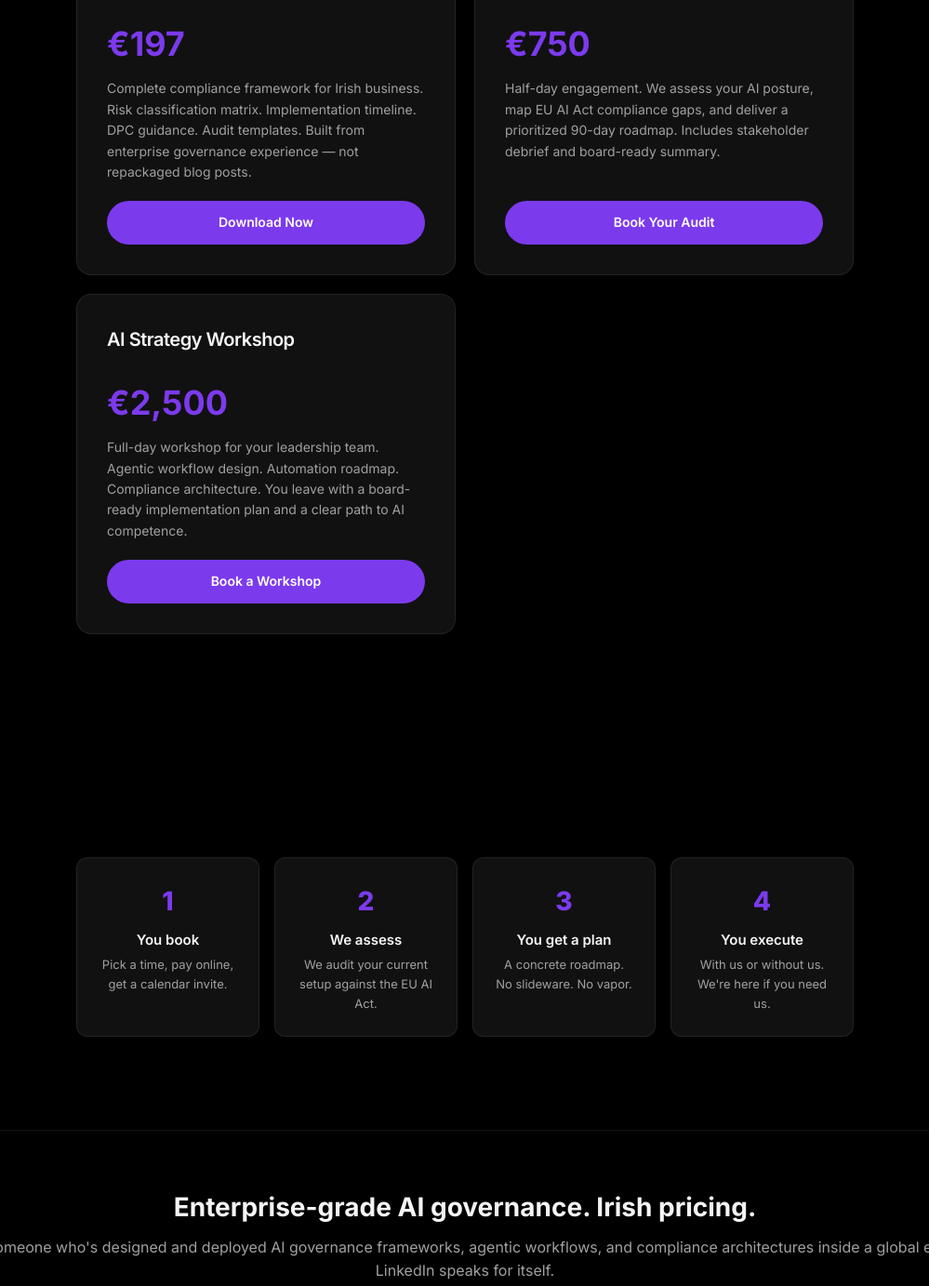
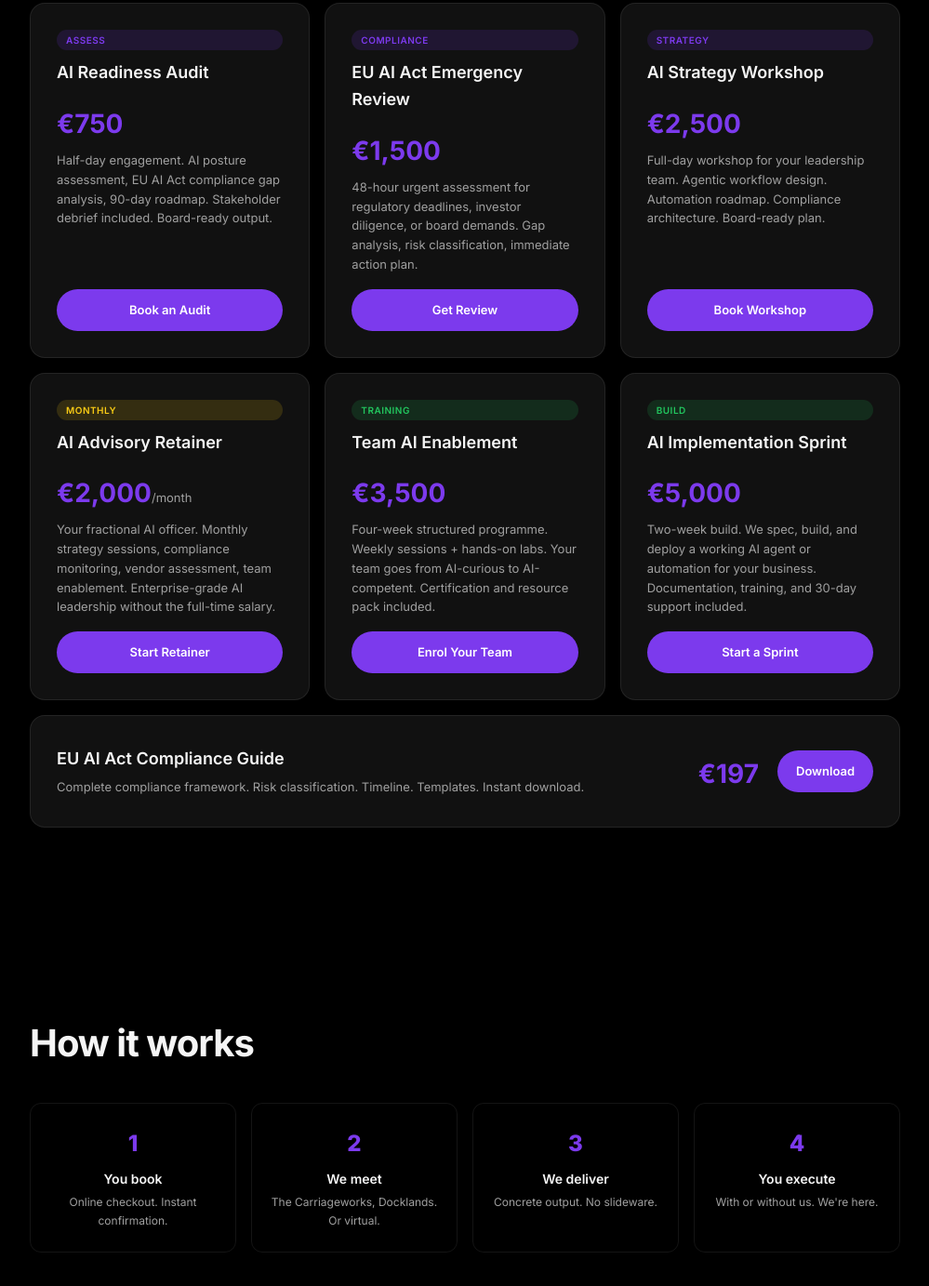
Before and after one commit to ClearyD98/n8n-automation, a plain HTML site: page index.html in a window 1280 px wide. Shown: the part 751-2134 px from the top of the page at 93% size, without its empty margins (140-1139 px from the left). Drawn offline with Linux system fonts and the light colour scheme.

Commit message:
Full service suite: 7 products, Carriageworks location, correct Stripe links

```diff
--- a/index.html
+++ b/index.html
@@ -3,91 +3,126 @@
 <head>
 <meta charset="UTF-8">
 <meta name="viewport" content="width=device-width, initial-scale=1.0">
-<title>autoprod.io — AI That Works For Irish Business</title>
+<title>autoprod — AI That Works For Irish Business</title>
 <style>
-:root{--bg:#000;--surface:#0a0a0a;--card:#111;--border:rgba(255,255,255,0.08);--text:#f5f5f5;--muted:#a0a0a0;--accent:#7c3aed;--green:#22c55e}
+:root{--bg:#000;--surface:#0a0a0a;--card:#111;--border:rgba(255,255,255,0.08);--text:#f5f5f5;--muted:#a0a0a0;--accent:#7c3aed}
 *{margin:0;padding:0;box-sizing:border-box}
 body{background:var(--bg);color:var(--text);font-family:Inter,system-ui,sans-serif;-webkit-font-smoothing:antialiased;line-height:1.6}
 nav{position:fixed;top:0;left:0;right:0;z-index:100;padding:16px 32px;display:flex;justify-content:space-between;align-items:center;background:rgba(0,0,0,0.85);backdrop-filter:blur(20px);border-bottom:1px solid var(--border)}
 .logo{font-weight:700;font-size:18px;text-decoration:none;color:var(--text)}.logo span{color:var(--accent)}
-.nav-cta{background:var(--accent);color:#fff;padding:8px 20px;border-radius:100px;font-size:13px;font-weight:600;text-decoration:none}
-section{padding:100px 32px;max-width:900px;margin:0 auto}
+section{padding:100px 32px;max-width:1000px;margin:0 auto}
 .hero{padding-top:180px;text-align:center}
-.hero h1{font-size:clamp(40px,7vw,72px);font-weight:800;letter-spacing:-2px;line-height:1.05;margin-bottom:20px}
+.hero h1{font-size:clamp(40px,7vw,64px);font-weight:800;letter-spacing:-2px;line-height:1.05;margin-bottom:16px}
 .hero h1 span{color:var(--accent)}
 .hero p{font-size:18px;color:var(--muted);max-width:600px;margin:0 auto 32px}
-.pricing{display:grid;grid-template-columns:repeat(auto-fit,minmax(280px,1fr));gap:20px;margin-top:40px}
-.card{background:var(--card);border:1px solid var(--border);border-radius:16px;padding:32px;display:flex;flex-direction:column;transition:border-color 0.3s}
+.hero .location{font-size:14px;color:var(--muted);margin-top:8px}
+.grid2{display:grid;grid-template-columns:repeat(auto-fit,minmax(300px,1fr));gap:16px;margin-top:32px}
+.grid3{display:grid;grid-template-columns:repeat(auto-fit,minmax(280px,1fr));gap:16px;margin-top:32px}
+.card{background:var(--card);border:1px solid var(--border);border-radius:16px;padding:28px;display:flex;flex-direction:column;transition:border-color 0.3s}
 .card:hover{border-color:var(--accent)}
-.card h3{font-size:20px;font-weight:600;margin-bottom:8px;letter-spacing:-0.5px}
-.card .price{font-size:36px;font-weight:700;color:var(--accent);margin:16px 0 8px}
-.card .price span{font-size:14px;font-weight:400;color:var(--muted)}
-.card .desc{color:var(--muted);font-size:14px;line-height:1.6;margin-bottom:20px;flex-grow:1}
-.card .btn{display:inline-block;background:var(--accent);color:#fff;padding:12px 24px;border-radius:100px;text-decoration:none;font-weight:600;font-size:14px;text-align:center}
-.how{display:grid;grid-template-columns:repeat(4,1fr);gap:16px;margin-top:40px}
-.step{background:var(--card);border:1px solid var(--border);border-radius:12px;padding:24px;text-align:center}
-.step .num{font-size:28px;font-weight:800;color:var(--accent);margin-bottom:8px}
-.step h4{font-size:15px;font-weight:600;margin-bottom:4px}
-.step p{font-size:13px;color:var(--muted)}
-.trust{text-align:center;padding:60px 32px;border-top:1px solid var(--border);border-bottom:1px solid var(--border)}
-.trust h2{font-size:28px;font-weight:700;margin-bottom:8px}
-.trust p{color:var(--muted)}
-footer{text-align:center;padding:30px;color:var(--muted);font-size:13px}
-@media(max-width:768px){.pricing{grid-template-columns:1fr}.how{grid-template-columns:1fr 1fr}section{padding:60px 20px}}
+.card h3{font-size:18px;font-weight:600;margin-bottom:6px}
+.card .price{font-size:28px;font-weight:700;color:var(--accent);margin:12px 0 6px}
+.card .price span{font-size:13px;font-weight:400;color:var(--muted)}
+.card .desc{color:var(--muted);font-size:13px;line-height:1.6;flex-grow:1;margin-bottom:16px}
+.card .btn{display:block;background:var(--accent);color:#fff;padding:12px 20px;border-radius:100px;text-decoration:none;font-weight:600;font-size:13px;text-align:center}
+.card .tag{display:inline-block;font-size:10px;font-weight:600;padding:3px 10px;border-radius:100px;margin-bottom:10px;text-transform:uppercase;letter-spacing:0.5px}
+.tag-audit{background:rgba(124,58,237,0.15);color:var(--accent)}
+.tag-build{background:rgba(34,197,94,0.15);color:#22c55e}
+.tag-retainer{background:rgba(250,204,21,0.15);color:#facc15}
+.section-title{font-size:clamp(28px,4vw,40px);font-weight:700;letter-spacing:-1px;margin-bottom:8px}
+.process{display:grid;grid-template-columns:repeat(4,1fr);gap:16px;margin-top:32px}
+.step{text-align:center;padding:24px 16px;border:1px solid var(--border);border-radius:12px}
+.step .num{font-size:24px;font-weight:800;color:var(--accent);margin-bottom:8px}
+.step h4{font-size:14px;font-weight:600;margin-bottom:4px}
+.step p{font-size:12px;color:var(--muted)}
+footer{text-align:center;padding:40px 20px;color:var(--muted);font-size:13px;border-top:1px solid var(--border)}
+@media(max-width:768px){.grid2,.grid3{grid-template-columns:1fr}.process{grid-template-columns:1fr 1fr}section{padding:60px 20px}}
 </style>
 <link href="https://fonts.googleapis.com/css2?family=Inter:wght@400;500;600;700;800&display=swap" rel="stylesheet">
 </head>
 <body>
 
-<nav>
-  <a href="/" class="logo"><span>◈</span> autoprod</a>
-  <a href="#pricing" class="nav-cta">Get Started</a>
-</nav>
+<nav><a href="/" class="logo"><span>◈</span> autoprod</a></nav>
 
 <section class="hero">
-  <h1>AI that <span>actually works</span> for your business</h1>
-  <p>Your competitors are adopting AI. Most are doing it wrong. We make sure your company gets the advantage — without the regulatory risk.</p>
+  <h1>AI that <span>actually works</span> for Irish business</h1>
+  <p>Enterprise-grade AI consulting. Built by someone who's done it at scale. Based in the Dublin Docklands.</p>
+  <p class="location">Client meetings at The Carriageworks, Sheriff Street, Dublin 1</p>
 </section>
 
-<section id="pricing">
-  <div class="pricing">
+<section id="services">
+  <div class="section-title">Services</div>
+
+  <div class="grid3" style="margin-top:16px">
     <div class="card">
-      <h3>EU AI Act Compliance Guide</h3>
-      <div class="price">€197</div>
-      <div class="desc">Complete compliance framework for Irish business. Risk classification matrix. Implementation timeline. DPC guidance. Audit templates. Built from enterprise governance experience — not repackaged blog posts.</div>
-      <a href="https://buy.stripe.com/eVq6oI6MU5w72v14vW7ss0m" class="btn">Download Now</a>
+      <span class="tag tag-audit">Assess</span>
+      <h3>AI Readiness Audit</h3>
+      <div class="price">€750</div>
+      <div class="desc">Half-day engagement. AI posture assessment, EU AI Act compliance gap analysis, 90-day roadmap. Stakeholder debrief included. Board-ready output.</div>
+      <a href="https://buy.stripe.com/8x24gA0ow2jV1qXe6w7ss0n" class="btn">Book an Audit</a>
     </div>
     <div class="card">
-      <h3>AI Readiness Audit</h3>
-      <div class="price">€750</div>
-      <div class="desc">Half-day engagement. We assess your AI posture, map EU AI Act compliance gaps, and deliver a prioritized 90-day roadmap. Includes stakeholder debrief and board-ready summary.</div>
-      <a href="https://buy.stripe.com/8x24gA0ow2jV1qXe6w7ss0n" class="btn">Book Your Audit</a>
+      <span class="tag tag-audit">Compliance</span>
+      <h3>EU AI Act Emergency Review</h3>
+      <div class="price">€1,500</div>
+      <div class="desc">48-hour urgent assessment for regulatory deadlines, investor diligence, or board demands. Gap analysis, risk classification, immediate action plan.</div>
+      <a href="https://buy.stripe.com/cNi9AU5IQ7Ef1qXfaA7ss0t" class="btn">Get Review</a>
     </div>
     <div class="card">
+      <span class="tag tag-audit">Strategy</span>
       <h3>AI Strategy Workshop</h3>
       <div class="price">€2,500</div>
-      <div class="desc">Full-day workshop for your leadership team. Agentic workflow design. Automation roadmap. Compliance architecture. You leave with a board-ready implementation plan and a clear path to AI competence.</div>
-      <a href="https://buy.stripe.com/14A00k9Z67EfglR6E47ss0o" class="btn">Book a Workshop</a>
+      <div class="desc">Full-day workshop for your leadership team. Agentic workflow design. Automation roadmap. Compliance architecture. Board-ready plan.</div>
+      <a href="https://buy.stripe.com/cNi9AU5IQ7Ef1qXfaA7ss0t" class="btn">Book Workshop</a>
     </div>
+  </div>
+
+  <div class="grid3" style="margin-top:16px">
+    <div class="card">
+      <span class="tag tag-retainer">Monthly</span>
+      <h3>AI Advisory Retainer</h3>
+      <div class="price">€2,000<span>/month</span></div>
+      <div class="desc">Your fractional AI officer. Monthly strategy sessions, compliance monitoring, vendor assessment, team enablement. Enterprise-grade AI leadership without the full-time salary.</div>
+      <a href="https://buy.stripe.com/cNi9AU5IQ7Ef1qXfaA7ss0t" class="btn">Start Retainer</a>
+    </div>
+    <div class="card">
+      <span class="tag tag-build">Training</span>
+      <h3>Team AI Enablement</h3>
+      <div class="price">€3,500</div>
+      <div class="desc">Four-week structured programme. Weekly sessions + hands-on labs. Your team goes from AI-curious to AI-competent. Certification and resource pack included.</div>
+      <a href="https://buy.stripe.com/cNi9AU5IQ7Ef1qXfaA7ss0t" class="btn">Enrol Your Team</a>
+    </div>
+    <div class="card">
+      <span class="tag tag-build">Build</span>
+      <h3>AI Implementation Sprint</h3>
+      <div class="price">€5,000</div>
+      <div class="desc">Two-week build. We spec, build, and deploy a working AI agent or automation for your business. Documentation, training, and 30-day support included.</div>
+      <a href="https://buy.stripe.com/cNi9AU5IQ7Ef1qXfaA7ss0t" class="btn">Start a Sprint</a>
+    </div>
+  </div>
+
+  <div class="card" style="margin-top:16px;flex-direction:row;align-items:center;gap:20px">
+    <div style="flex-grow:1">
+      <h3>EU AI Act Compliance Guide</h3>
+      <div class="desc" style="margin-bottom:0">Complete compliance framework. Risk classification. Timeline. Templates. Instant download.</div>
+    </div>
+    <div class="price" style="white-space:nowrap">€197</div>
+    <a href="https://buy.stripe.com/eVq6oI6MU5w72v14vW7ss0m" class="btn" style="white-space:nowrap">Download</a>
   </div>
 </section>
 
-<section id="how">
-  <div class="how">
-    <div class="step"><div class="num">1</div><h4>You book</h4><p>Pick a time, pay online, get a calendar invite.</p></div>
-    <div class="step"><div class="num">2</div><h4>We assess</h4><p>We audit your current setup against the EU AI Act.</p></div>
-    <div class="step"><div class="num">3</div><h4>You get a plan</h4><p>A concrete roadmap. No slideware. No vapor.</p></div>
-    <div class="step"><div class="num">4</div><h4>You execute</h4><p>With us or without us. We're here if you need us.</p></div>
+<section id="process">
+  <div class="section-title">How it works</div>
+  <div class="process">
+    <div class="step"><div class="num">1</div><h4>You book</h4><p>Online checkout. Instant confirmation.</p></div>
+    <div class="step"><div class="num">2</div><h4>We meet</h4><p>The Carriageworks, Docklands. Or virtual.</p></div>
+    <div class="step"><div class="num">3</div><h4>We deliver</h4><p>Concrete output. No slideware.</p></div>
+    <div class="step"><div class="num">4</div><h4>You execute</h4><p>With or without us. We're here.</p></div>
   </div>
 </section>
 
-<div class="trust">
-  <h2>Enterprise-grade AI governance. Irish pricing.</h2>
-  <p>Built by someone who's designed and deployed AI governance frameworks, agentic workflows, and compliance architectures inside a global enterprise. LinkedIn speaks for itself.</p>
-</div>
-
 <footer>
-  <p>autoprod.io · Dublin, Ireland · allistair@autoprod.io</p>
+  <p>autoprod · The Carriageworks, Sheriff Street, Dublin 1 · allistair@autoprod.io</p>
 </footer>
 
 </body>
```
